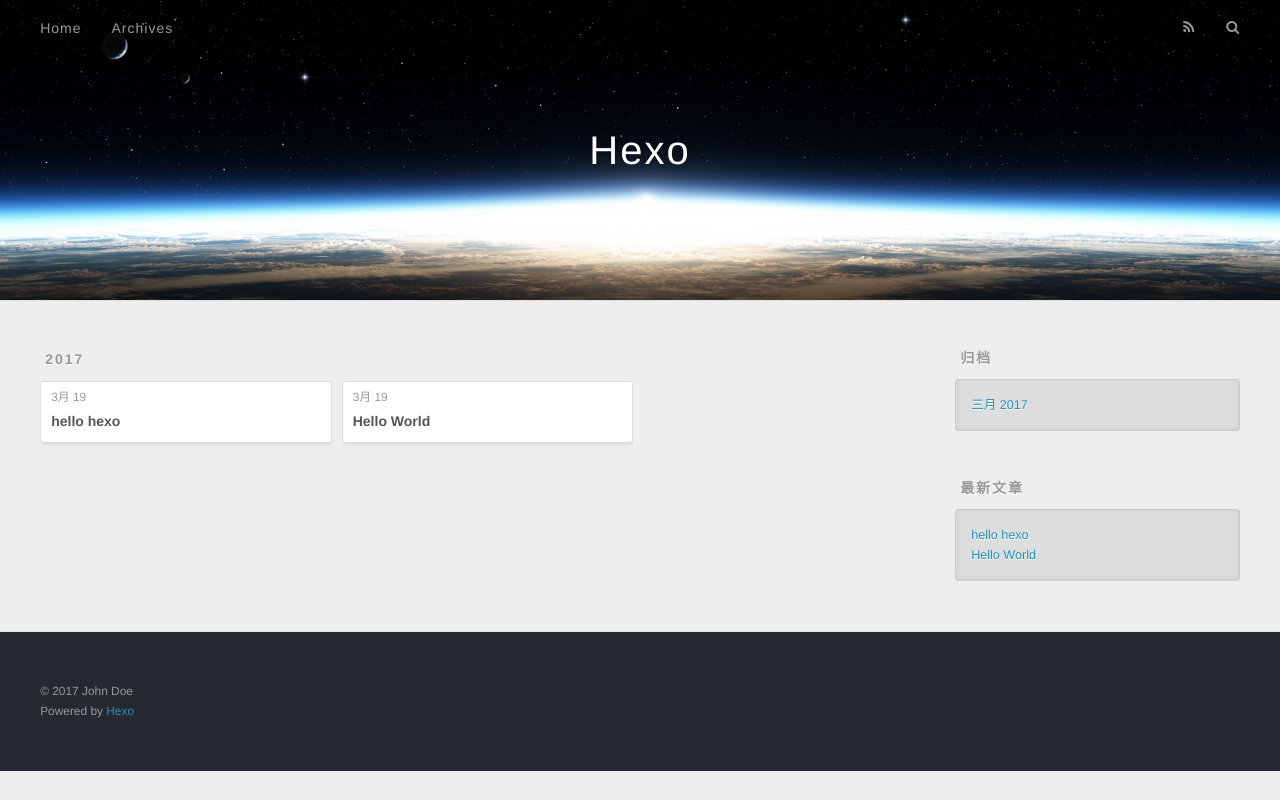
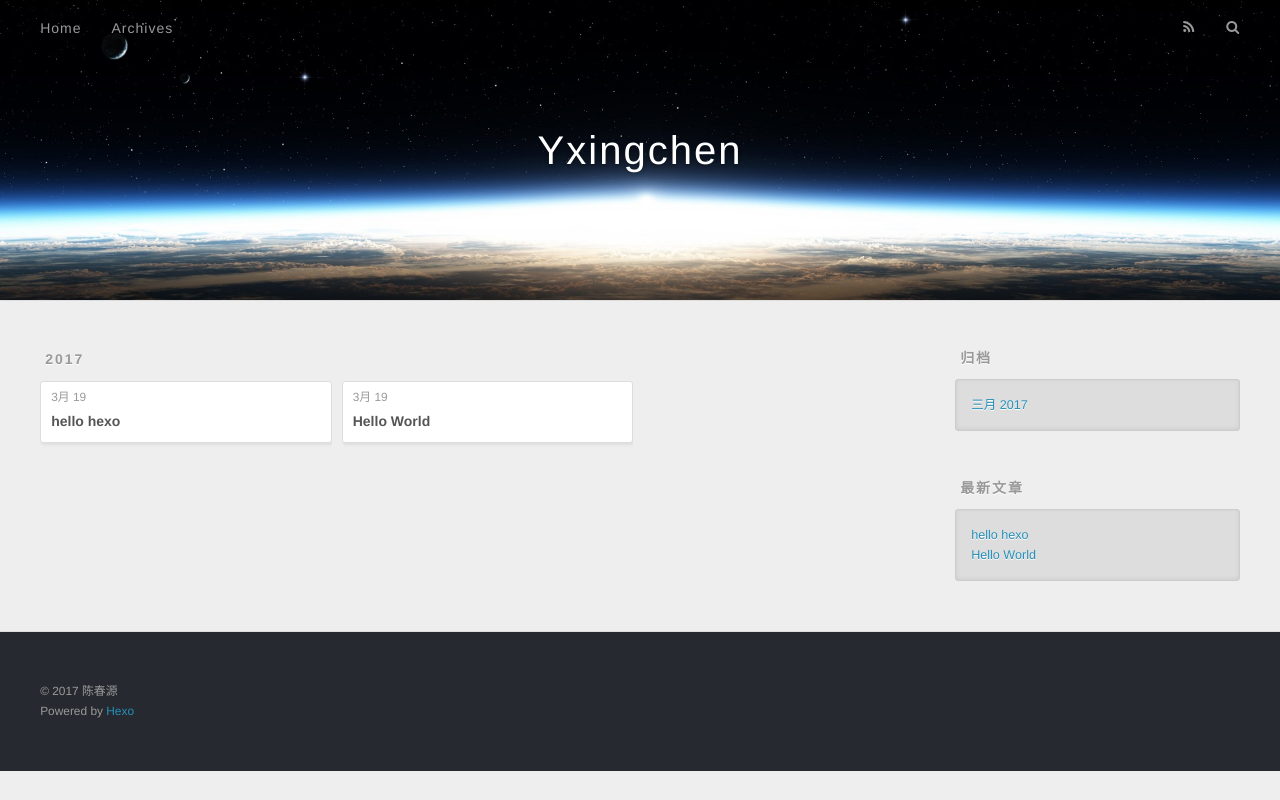
Before and after one commit to Yxingchen/Yxingchen.github.io, a plain HTML site: page archives/2017/03/index.html in a window 1280 px wide. Drawn offline with nearby package versions, Linux system fonts and the light colour scheme.

Commit message:
Site updated: 2017-03-20 09:45:50

```diff
--- a/archives/2017/03/index.html
+++ b/archives/2017/03/index.html
@@ -3,16 +3,19 @@
 <head>
   <meta charset="utf-8">
 
-  <title>归档: 2017/3 | Hexo</title>
+  <title>归档: 2017/3 | Yxingchen</title>
   <meta name="viewport" content="width=device-width, initial-scale=1, maximum-scale=1">
-  <meta property="og:type" content="website">
-<meta property="og:title" content="Hexo">
+  <meta name="description" content="陈春源的个人博客，技术分享">
+<meta property="og:type" content="website">
+<meta property="og:title" content="Yxingchen">
 <meta property="og:url" content="http://yoursite.com/archives/2017/03/index.html">
-<meta property="og:site_name" content="Hexo">
+<meta property="og:site_name" content="Yxingchen">
+<meta property="og:description" content="陈春源的个人博客，技术分享">
 <meta name="twitter:card" content="summary">
-<meta name="twitter:title" content="Hexo">
+<meta name="twitter:title" content="Yxingchen">
+<meta name="twitter:description" content="陈春源的个人博客，技术分享">
 
-    <link rel="alternate" href="/atom.xml" title="Hexo" type="application/atom+xml">
+    <link rel="alternate" href="/atom.xml" title="Yxingchen" type="application/atom+xml">
 
 
     <link rel="icon" href="/favicon.png">
@@ -33,7 +36,7 @@
   <div id="header-outer" class="outer">
     <div id="header-title" class="inner">
       <h1 id="logo-wrap">
-        <a href="/" id="logo">Hexo</a>
+        <a href="/" id="logo">Yxingchen</a>
       </h1>
 
     </div>
@@ -160,7 +163,7 @@
 
   <div class="outer">
     <div id="footer-info" class="inner">
-      &copy; 2017 John Doe<br>
+      &copy; 2017 陈春源<br>
       Powered by <a href="http://hexo.io/" target="_blank">Hexo</a>
     </div>
   </div>
```
Also changed, not shown: 2017/03/19/hello-hexo/index.html (+5 -5 lines), 2017/03/19/hello-world/index.html (+5 -5 lines), archives/2017/index.html (+11 -8 lines), archives/index.html (+11 -8 lines), index.html (+11 -8 lines).
